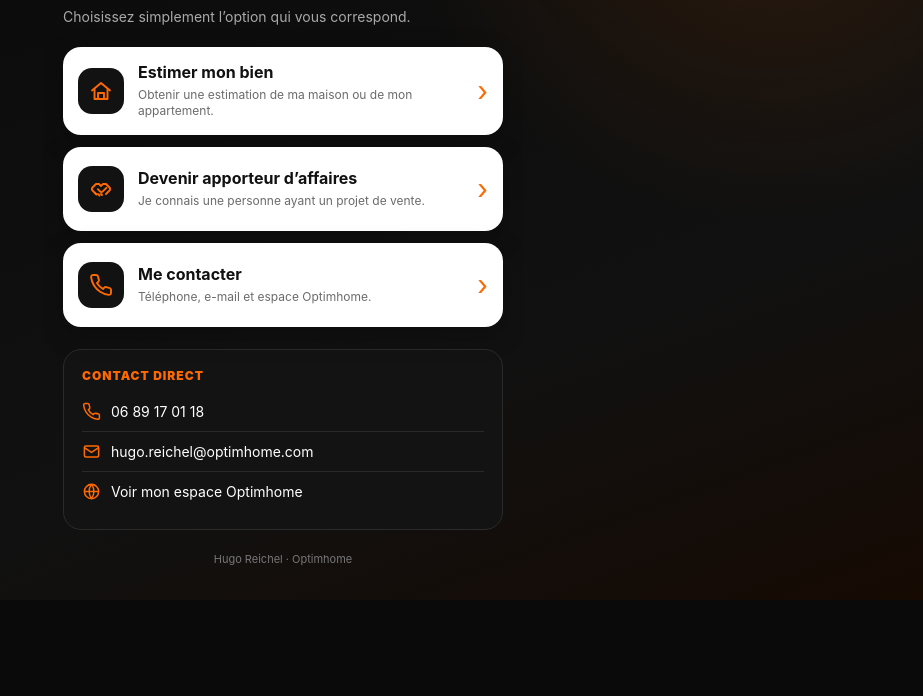
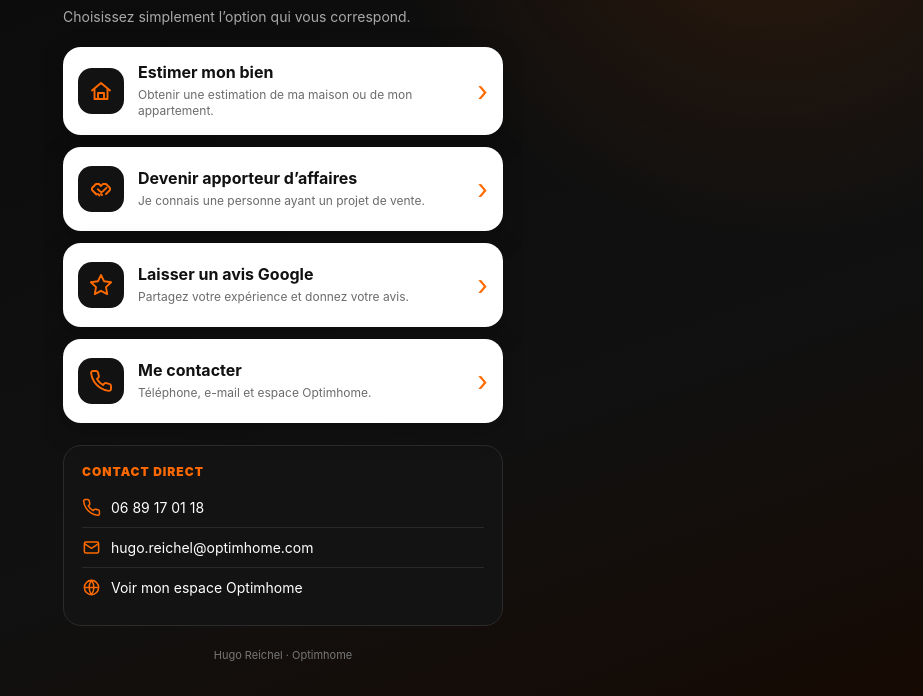
Before and after one commit to hugoreichel57/hugo-reichel-immobilier, a plain HTML site: page index.html in a window 1280 px wide. Shown: the part 224-920 px from the top of the page, without its empty margins (357-1280 px from the left). Before the commit the page ends 824 px from the top, so only its background shows below. Drawn offline with Linux system fonts and the light colour scheme.

Commit message:
Ajouter le lien officiel pour laisser un avis Google

```diff
--- a/index.html
+++ b/index.html
@@ -69,6 +69,12 @@ h1{font-size:25px;line-height:1.15;margin:0 0 9px;letter-spacing:-.35px}
   <div class="chev">›</div>
 </a>
 
+<a class="card" href="https://g.page/r/Celxncfysop1ECE/review" target="_blank" rel="noopener noreferrer">
+  <div class="icon"><svg viewBox="0 0 24 24"><path d="m12 2 3.1 6.3 7 .9-5.1 4.9 1.2 7-6.2-3.3-6.2 3.3 1.2-7L1.9 9.2l7-.9z"/></svg></div>
+  <div class="copy"><strong>Laisser un avis Google</strong><small>Partagez votre expérience et donnez votre avis.</small></div>
+  <div class="chev">›</div>
+</a>
+
 <a class="card" href="#contact">
   <div class="icon"><svg viewBox="0 0 24 24"><path d="M22 16.9v3a2 2 0 0 1-2.2 2 19.8 19.8 0 0 1-8.6-3.1 19.5 19.5 0 0 1-6-6A19.8 19.8 0 0 1 2.1 4.2 2 2 0 0 1 4.1 2h3a2 2 0 0 1 2 1.7c.1 1 .4 2 .7 2.9a2 2 0 0 1-.5 2.1L8 10a16 16 0 0 0 6 6l1.3-1.3a2 2 0 0 1 2.1-.5c.9.3 1.9.6 2.9.7a2 2 0 0 1 1.7 2z"/></svg></div>
   <div class="copy"><strong>Me contacter</strong><small>Téléphone, e-mail et espace Optimhome.</small></div>
```
